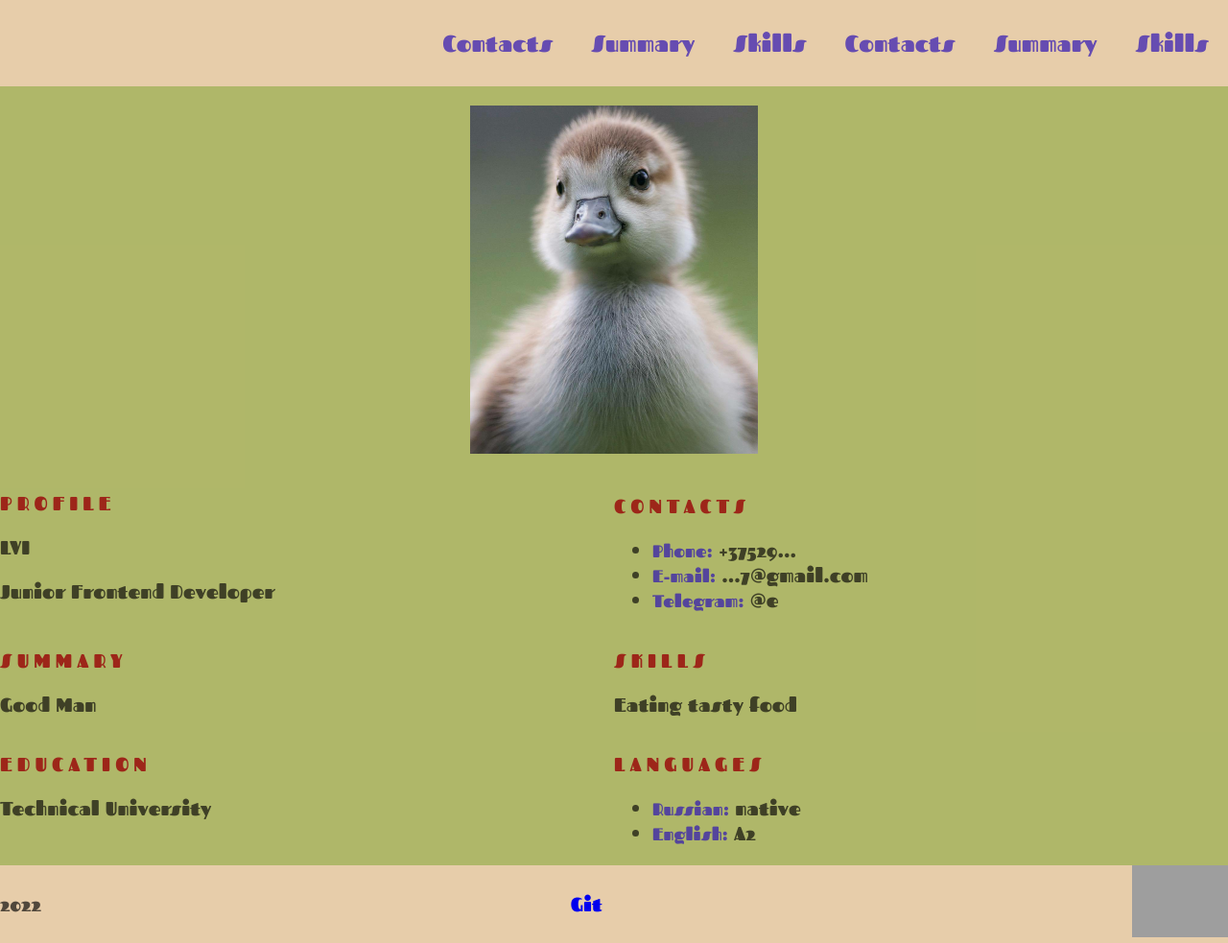
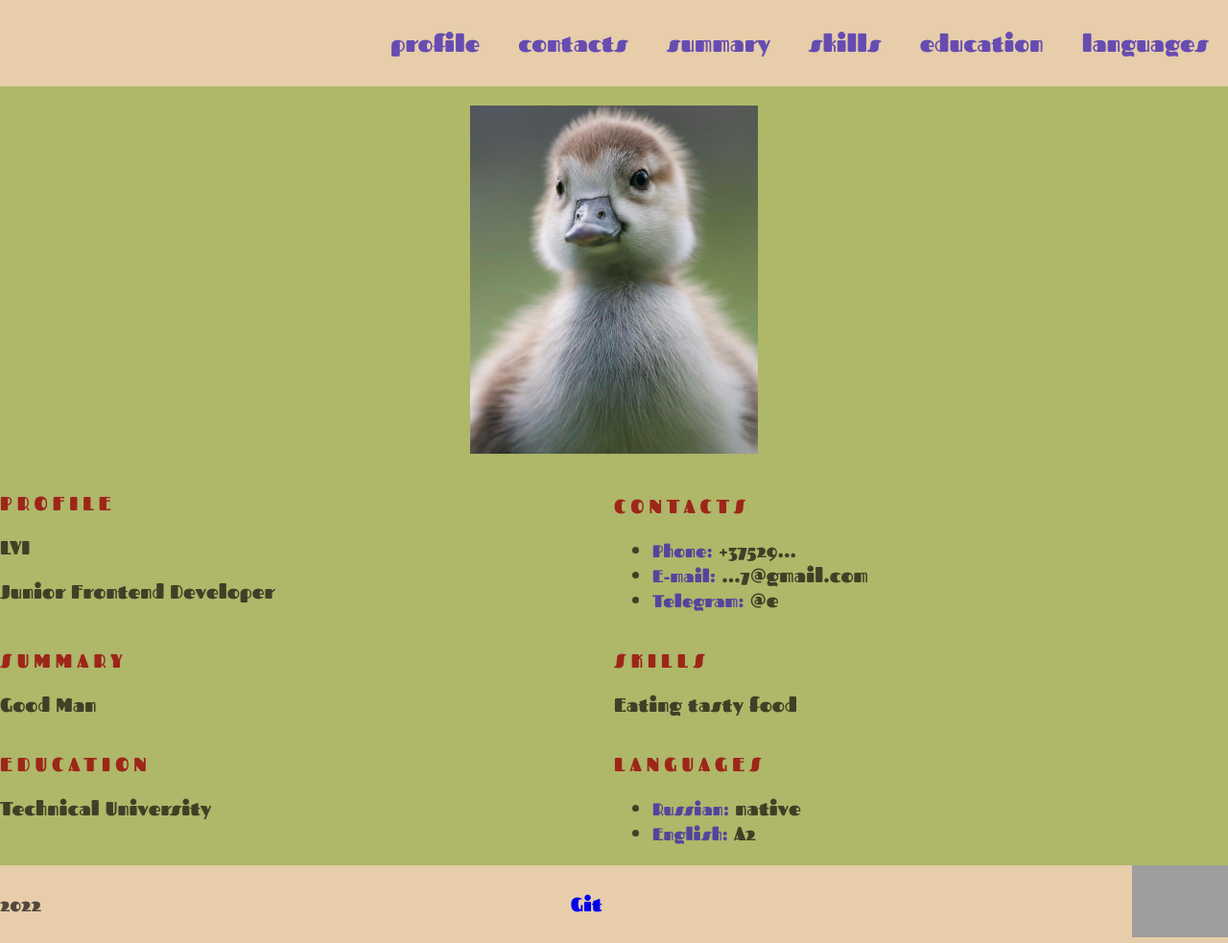
Before and after one commit to Esphey/rsschool-cv, a plain HTML site: page index.html in a window 1280 px wide. Shown: the whole page at 96% size. Drawn offline with Linux system fonts and the light colour scheme; grey boxes are pictures that could not be loaded.

Commit message:
Update index.html

```diff
--- a/index.html
+++ b/index.html
@@ -13,12 +13,12 @@
     <div class="container">
       <nav class="nav">
         <ul class="nav-list">
-          <li class="nav-item"><a href="#profile" class="nav-link">Contacts</a></li>
-          <li class="nav-item"><a href="#contacts" class="nav-link">Summary</a></li>
-          <li class="nav-item"><a href="#summary" class="nav-link">Skills</a></li>
-          <li class="nav-item"><a href="#skills" class="nav-link">Contacts</a></li>
-          <li class="nav-item"><a href="#education" class="nav-link">Summary</a></li>
-          <li class="nav-item"><a href="#languages" class="nav-link">Skills</a></li>
+          <li class="nav-item"><a href="#profile" class="nav-link">profile</a></li>
+          <li class="nav-item"><a href="#contacts" class="nav-link">contacts</a></li>
+          <li class="nav-item"><a href="#summary" class="nav-link">summary</a></li>
+          <li class="nav-item"><a href="#skills" class="nav-link">skills</a></li>
+          <li class="nav-item"><a href="#education" class="nav-link">education</a></li>
+          <li class="nav-item"><a href="#languages" class="nav-link">languages</a></li>
         </ul>
       </nav>
     </div>
```
